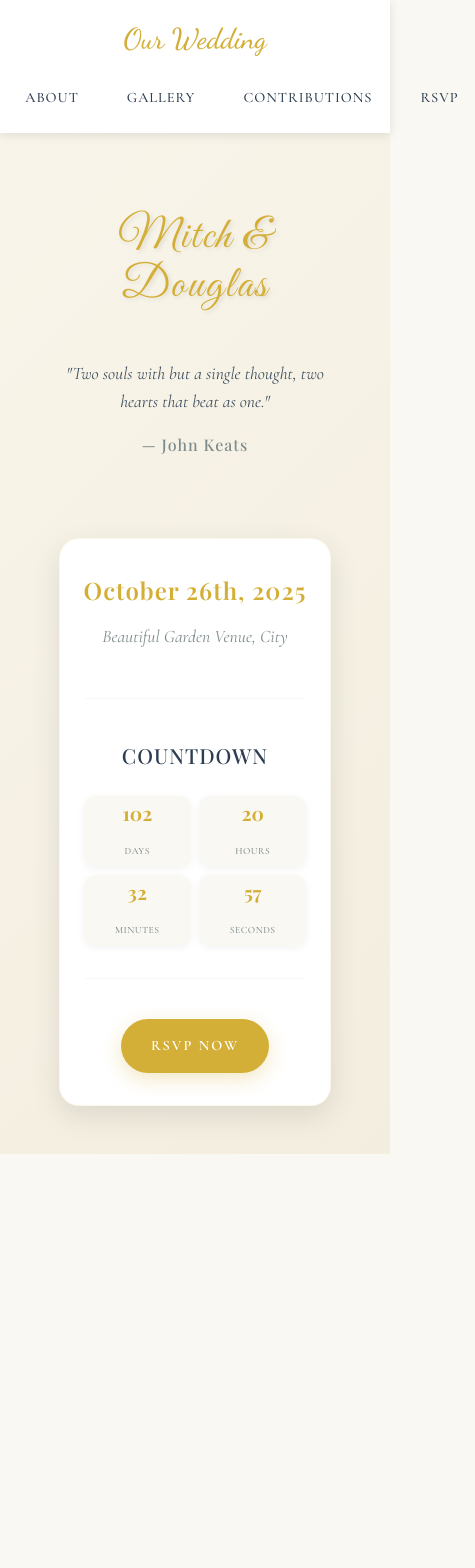
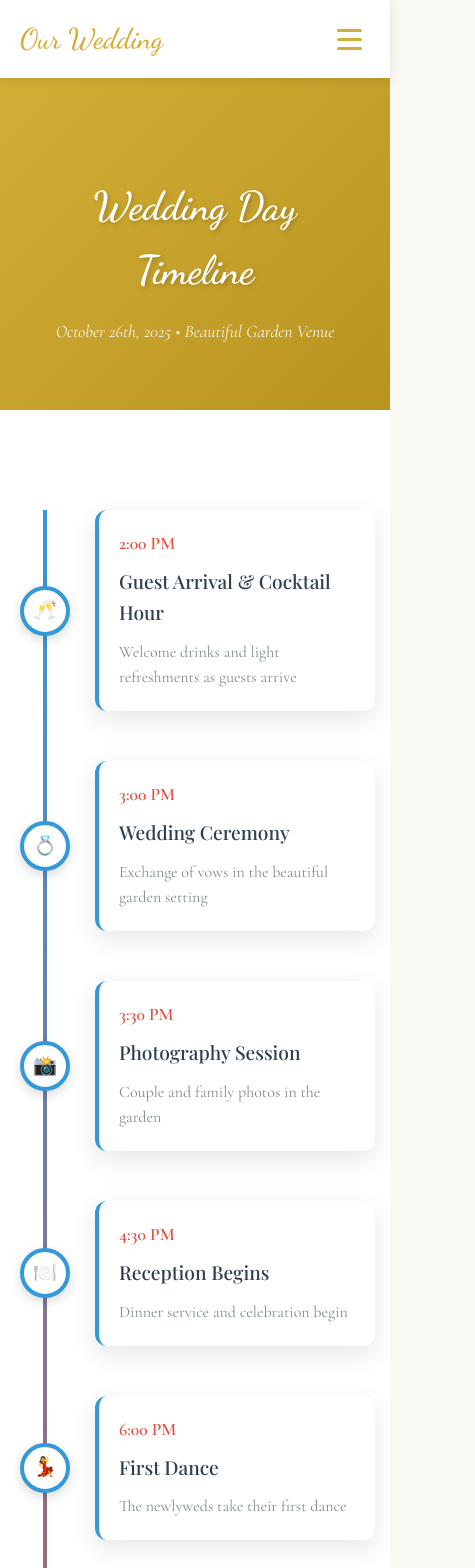
Before and after one commit to kabrick/wedding, an Angular app: page /timeline in a window 390 px wide. Before the commit this address led to /. Shown: the top 1568 px of the page, 475 px wide, since content can reach past the window. Before the commit the page ends 1154 px from the top, so only its background shows below. Built offline with nearby package versions, Linux system fonts and the light colour scheme; a web font is replaced by a local one.

Commit message:
add event day timeline

```diff
--- a/src/app/app.routes.ts
+++ b/src/app/app.routes.ts
@@ -4,10 +4,12 @@ import { About } from './about/about';
 import { Gallery } from './gallery/gallery';
 import { Rsvp } from './rsvp/rsvp';
 import { Contributions } from './contributions/contributions';
+import { Timeline } from './timeline/timeline';
 
 export const routes: Routes = [
   { path: '', component: Home },
   { path: 'about', component: About },
+  { path: 'timeline', component: Timeline },
   { path: 'gallery', component: Gallery },
   { path: 'contributions', component: Contributions },
   { path: 'rsvp', component: Rsvp },
--- a/src/app/navigation/navigation.html
+++ b/src/app/navigation/navigation.html
@@ -1,14 +1,22 @@
 <nav class="navbar">
   <div class="nav-content">
     <div class="nav-brand">
-      <a routerLink="/">Our Wedding</a>
+      <a routerLink="/" (click)="closeMenu()">Our Wedding</a>
     </div>
-    <div class="nav-links">
-      <a routerLink="/" routerLinkActive="active" [routerLinkActiveOptions]="{exact: true}">Home</a>
-      <a routerLink="/about" routerLinkActive="active">About</a>
-      <a routerLink="/gallery" routerLinkActive="active">Gallery</a>
-      <a routerLink="/contributions" routerLinkActive="active">Contributions</a>
-      <a routerLink="/rsvp" routerLinkActive="active">RSVP</a>
+
+    <button class="mobile-menu-toggle" (click)="toggleMenu()" [class.active]="isMenuOpen">
+      <span></span>
+      <span></span>
+      <span></span>
+    </button>
+
+    <div class="nav-links" [class.nav-links-open]="isMenuOpen">
+      <a routerLink="/" routerLinkActive="active" [routerLinkActiveOptions]="{exact: true}" (click)="closeMenu()">Home</a>
+      <a routerLink="/about" routerLinkActive="active" (click)="closeMenu()">About</a>
+      <a routerLink="/timeline" routerLinkActive="active" (click)="closeMenu()">Timeline</a>
+      <a routerLink="/gallery" routerLinkActive="active" (click)="closeMenu()">Gallery</a>
+      <a routerLink="/contributions" routerLinkActive="active" (click)="closeMenu()">Contributions</a>
+      <a routerLink="/rsvp" routerLinkActive="active" (click)="closeMenu()">RSVP</a>
     </div>
   </div>
 </nav>
--- a/src/app/navigation/navigation.scss
+++ b/src/app/navigation/navigation.scss
@@ -26,6 +26,37 @@
   font-family: var(--font-script), cursive;
 }
 
+.mobile-menu-toggle {
+  display: none;
+  flex-direction: column;
+  background: none;
+  border: none;
+  cursor: pointer;
+  padding: 0.5rem;
+  z-index: 101;
+}
+
+.mobile-menu-toggle span {
+  width: 25px;
+  height: 3px;
+  background: var(--primary-gold);
+  margin: 3px 0;
+  transition: all 0.3s ease;
+  border-radius: 2px;
+}
+
+.mobile-menu-toggle.active span:nth-child(1) {
+  transform: rotate(45deg) translate(5px, 5px);
+}
+
+.mobile-menu-toggle.active span:nth-child(2) {
+  opacity: 0;
+}
+
+.mobile-menu-toggle.active span:nth-child(3) {
+  transform: rotate(-45deg) translate(7px, -6px);
+}
+
 .nav-links {
   display: flex;
   gap: 2rem;
@@ -51,12 +82,42 @@
 }
 
 @media (max-width: 768px) {
-  .nav-content {
-    flex-direction: column;
-    gap: 1rem;
+  .mobile-menu-toggle {
+    display: flex;
   }
 
   .nav-links {
-    gap: 1rem;
+    position: fixed;
+    top: 0;
+    right: -100%;
+    height: 100vh;
+    width: 250px;
+    background: var(--white);
+    flex-direction: column;
+    justify-content: flex-start;
+    align-items: stretch;
+    padding: 6rem 2rem 2rem;
+    box-shadow: -5px 0 15px rgba(0,0,0,0.1);
+    transition: right 0.3s ease;
+    gap: 0;
+  }
+
+  .nav-links.nav-links-open {
+    right: 0;
+  }
+
+  .nav-links a {
+    padding: 1rem;
+    margin-bottom: 0.5rem;
+    border-radius: 8px;
+    text-align: center;
+    border: 1px solid transparent;
+  }
+
+  .nav-links a:hover,
+  .nav-links a.active {
+    background: var(--cream);
+    color: var(--primary-gold);
+    border-color: var(--primary-gold);
   }
 }
--- a/src/app/navigation/navigation.ts
+++ b/src/app/navigation/navigation.ts
@@ -1,12 +1,21 @@
 import { Component } from '@angular/core';
 import { RouterModule } from '@angular/router';
+import { CommonModule } from '@angular/common';
 
 @Component({
   selector: 'app-navigation',
-  imports: [RouterModule],
+  imports: [RouterModule, CommonModule],
   templateUrl: './navigation.html',
   styleUrl: './navigation.scss'
 })
 export class Navigation {
+  isMenuOpen = false;
 
+  toggleMenu() {
+    this.isMenuOpen = !this.isMenuOpen;
+  }
+
+  closeMenu() {
+    this.isMenuOpen = false;
+  }
 }
--- /dev/null
+++ b/src/app/timeline/timeline.html
@@ -0,0 +1,35 @@
+<section class="timeline-hero">
+  <div class="container">
+    <h1>Wedding Day Timeline</h1>
+    <p class="subtitle">October 26th, 2025 • Beautiful Garden Venue</p>
+  </div>
+</section>
+
+<section class="timeline-section">
+  <div class="timeline-container">
+
+    <div class="timeline">
+      <div class="timeline-line"></div>
+
+      <div class="timeline-event" *ngFor="let event of timelineEvents; let i = index">
+        <div class="timeline-marker">
+          <div class="timeline-icon">
+            {{ event.icon }}
+          </div>
+        </div>
+
+        <div class="timeline-content" [class.timeline-content-right]="i % 2 === 1">
+          <div class="timeline-card">
+            <div class="timeline-time">{{ event.time }}</div>
+            <h3 class="timeline-title">{{ event.title }}</h3>
+            <p class="timeline-description">{{ event.description }}</p>
+          </div>
+        </div>
+      </div>
+    </div>
+
+    <div class="timeline-note">
+      <p><strong>Note:</strong> Times are approximate and may vary slightly. Please arrive by 2:00 PM to ensure you don't miss the ceremony!</p>
+    </div>
+  </div>
+</section>
--- /dev/null
+++ b/src/app/timeline/timeline.scss
@@ -0,0 +1,181 @@
+.timeline-hero {
+  background: linear-gradient(135deg, var(--primary-gold) 0%, var(--secondary-gold) 100%);
+  color: var(--white);
+  padding: 6rem 2rem 4rem;
+  text-align: center;
+}
+
+.timeline-hero h1 {
+  font-size: 3.5rem;
+  margin-bottom: 1rem;
+  font-family: var(--font-script), cursive;
+  font-weight: 600;
+  text-shadow: 2px 2px 4px rgba(0,0,0,0.2);
+}
+
+.subtitle {
+  font-size: 1.3rem;
+  opacity: 0.9;
+  max-width: 600px;
+  margin: 0 auto;
+  font-family: var(--font-body), serif;
+  font-style: italic;
+}
+
+.timeline-section {
+  padding: 80px 20px;
+  min-height: 100vh;
+  background: var(--white);
+}
+
+.timeline-container {
+  max-width: 1000px;
+  margin: 0 auto;
+}
+
+.timeline {
+  position: relative;
+  margin: 60px 0;
+}
+
+.timeline-line {
+  position: absolute;
+  left: 50%;
+  top: 0;
+  bottom: 0;
+  width: 4px;
+  background: linear-gradient(to bottom, #3498db, #e74c3c);
+  transform: translateX(-50%);
+  z-index: 1;
+}
+
+.timeline-event {
+  position: relative;
+  margin-bottom: 50px;
+  display: flex;
+  align-items: center;
+  min-height: 120px;
+}
+
+.timeline-marker {
+  position: absolute;
+  left: 50%;
+  transform: translateX(-50%);
+  z-index: 2;
+}
+
+.timeline-icon {
+  width: 60px;
+  height: 60px;
+  background: white;
+  border: 4px solid #3498db;
+  border-radius: 50%;
+  display: flex;
+  align-items: center;
+  justify-content: center;
+  font-size: 1.5rem;
+  box-shadow: 0 4px 12px rgba(0, 0, 0, 0.15);
+}
+
+.timeline-content {
+  width: 45%;
+  padding: 0 30px;
+}
+
+.timeline-content-right {
+  margin-left: auto;
+}
+
+.timeline-card {
+  background: white;
+  padding: 25px;
+  border-radius: 12px;
+  box-shadow: 0 8px 25px rgba(0, 0, 0, 0.1);
+  border-left: 4px solid #3498db;
+  transition: transform 0.3s ease, box-shadow 0.3s ease;
+
+  &:hover {
+    transform: translateY(-5px);
+    box-shadow: 0 12px 35px rgba(0, 0, 0, 0.15);
+  }
+}
+
+.timeline-time {
+  font-size: 1.1rem;
+  font-weight: 600;
+  color: #e74c3c;
+  margin-bottom: 8px;
+}
+
+.timeline-title {
+  font-size: 1.4rem;
+  color: #2c3e50;
+  margin-bottom: 12px;
+  font-weight: 500;
+}
+
+.timeline-description {
+  color: #7f8c8d;
+  line-height: 1.6;
+  margin: 0;
+}
+
+.timeline-note {
+  background: #fff3cd;
+  border: 1px solid #ffeaa7;
+  border-radius: 8px;
+  padding: 20px;
+  margin-top: 40px;
+  text-align: center;
+
+  p {
+    margin: 0;
+    color: #856404;
+  }
+}
+
+@media (max-width: 768px) {
+  .timeline-hero h1 {
+    font-size: 2.5rem;
+  }
+
+  .subtitle {
+    font-size: 1.1rem;
+  }
+
+  .timeline-section {
+    padding: 40px 15px;
+  }
+
+  .timeline-line {
+    left: 30px;
+  }
+
+  .timeline-marker {
+    left: 30px;
+  }
+
+  .timeline-icon {
+    width: 50px;
+    height: 50px;
+    font-size: 1.2rem;
+  }
+
+  .timeline-content {
+    width: calc(100% - 80px);
+    margin-left: 80px;
+    padding: 0;
+  }
+
+  .timeline-content-right {
+    margin-left: 80px;
+  }
+
+  .timeline-card {
+    padding: 20px;
+  }
+
+  .timeline-title {
+    font-size: 1.2rem;
+  }
+}
--- /dev/null
+++ b/src/app/timeline/timeline.ts
@@ -0,0 +1,68 @@
+import { Component } from '@angular/core';
+import { CommonModule } from '@angular/common';
+
+@Component({
+  selector: 'app-timeline',
+  standalone: true,
+  imports: [CommonModule],
+  templateUrl: './timeline.html',
+  styleUrls: ['./timeline.scss']
+})
+export class Timeline {
+  timelineEvents = [
+    {
+      time: '2:00 PM',
+      title: 'Guest Arrival & Cocktail Hour',
+      description: 'Welcome drinks and light refreshments as guests arrive',
+      icon: '🥂'
+    },
+    {
+      time: '3:00 PM',
+      title: 'Wedding Ceremony',
+      description: 'Exchange of vows in the beautiful garden setting',
+      icon: '💍'
+    },
+    {
+      time: '3:30 PM',
+      title: 'Photography Session',
+      description: 'Couple and family photos in the garden',
+      icon: '📸'
+    },
+    {
+      time: '4:30 PM',
+      title: 'Reception Begins',
+      description: 'Dinner service and celebration begin',
+      icon: '🍽️'
+    },
+    {
+      time: '6:00 PM',
+      title: 'First Dance',
+      description: 'The newlyweds take their first dance',
+      icon: '💃'
+    },
+    {
+      time: '6:30 PM',
+      title: 'Speeches & Toasts',
+      description: 'Family and friends share their love and well wishes',
+      icon: '🎤'
+    },
+    {
+      time: '7:00 PM',
+      title: 'Open Dancing',
+      description: 'Dance floor opens for all guests',
+      icon: '🕺'
+    },
+    {
+      time: '9:00 PM',
+      title: 'Cake Cutting',
+      description: 'Traditional cake cutting ceremony',
+      icon: '🎂'
+    },
+    {
+      time: '10:00 PM',
+      title: 'Last Dance & Send-Off',
+      description: 'Final dance and sparkler send-off',
+      icon: '✨'
+    }
+  ];
+}
```
Also changed, not shown: 1 other file (tests, documents, lock files or other folders).
